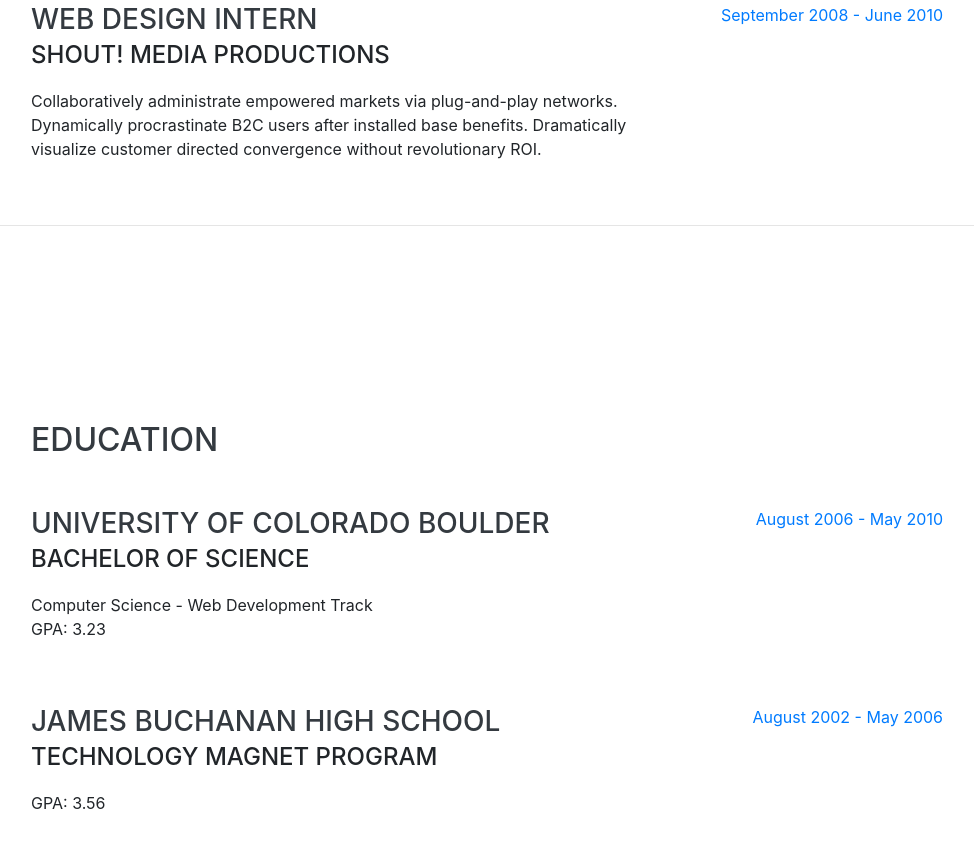
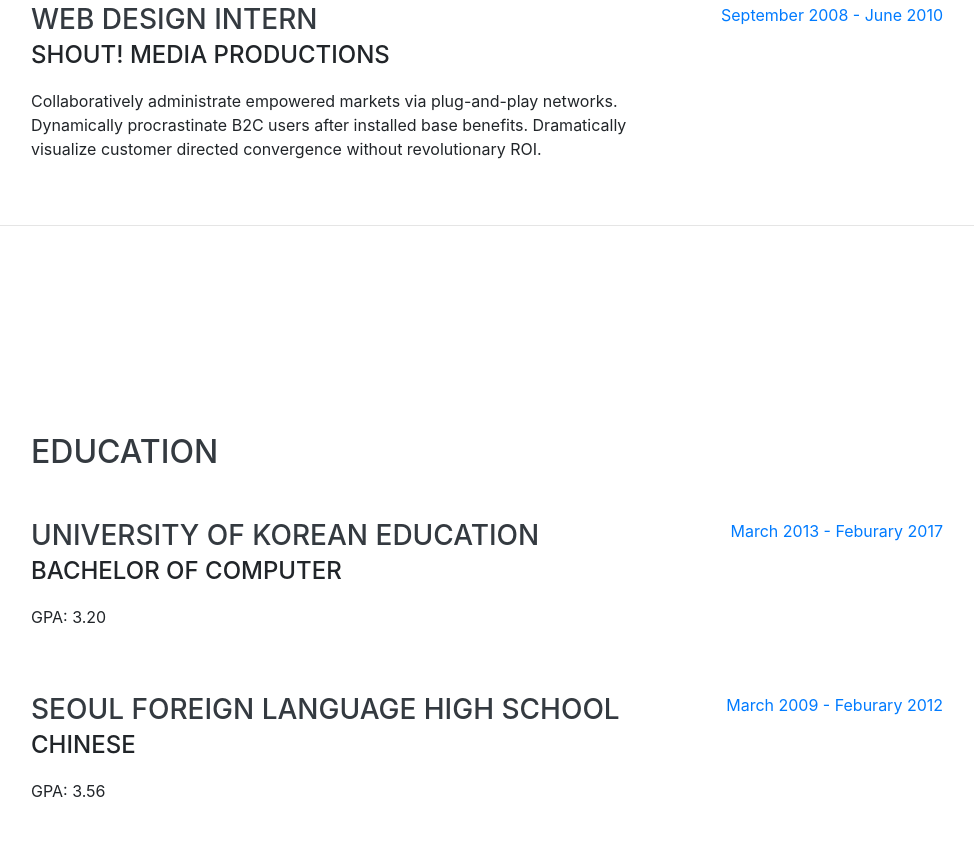
Before and after one commit to starkwon/portpolio, a website with bundled scripts: page index.html in a window 1280 px wide. Shown: the part 1669-2517 px from the top of the page, without its empty margins (289-1263 px from the left). Built offline with nearby package versions, Linux system fonts and the light colour scheme; a web font is replaced by a local one.

Commit message:
Update index.html

```diff
--- a/index.html
+++ b/index.html
@@ -89,7 +89,7 @@
 
         <div class="resume-item d-flex flex-column flex-md-row justify-content-between mb-5">
           <div class="resume-content">
-            <h3 class="mb-0">Senior Web Developer</h3>
+            <h3 class="mb-0">Korean Educational University</h3>
             <div class="subheading mb-3">Intelitec Solutions</div>
             <p>Bring to the table win-win survival strategies to ensure proactive domination. At the end of the day, going forward, a new normal that has evolved from generation X is on the runway heading towards a streamlined cloud solution. User generated content in real-time will have multiple touchpoints for offshoring.</p>
           </div>
@@ -143,24 +143,23 @@
 
         <div class="resume-item d-flex flex-column flex-md-row justify-content-between mb-5">
           <div class="resume-content">
-            <h3 class="mb-0">University of Colorado Boulder</h3>
-            <div class="subheading mb-3">Bachelor of Science</div>
-            <div>Computer Science - Web Development Track</div>
-            <p>GPA: 3.23</p>
+            <h3 class="mb-0">University of Korean Education</h3>
+            <div class="subheading mb-3">BACHELOR of Computer</div>
+            <p>GPA: 3.20</p>
           </div>
           <div class="resume-date text-md-right">
-            <span class="text-primary">August 2006 - May 2010</span>
+            <span class="text-primary">March 2013 - Feburary 2017</span>
           </div>
         </div>
 
         <div class="resume-item d-flex flex-column flex-md-row justify-content-between">
           <div class="resume-content">
-            <h3 class="mb-0">James Buchanan High School</h3>
-            <div class="subheading mb-3">Technology Magnet Program</div>
+            <h3 class="mb-0">Seoul Foreign Language High School</h3>
+            <div class="subheading mb-3">Chinese</div>
             <p>GPA: 3.56</p>
           </div>
           <div class="resume-date text-md-right">
-            <span class="text-primary">August 2002 - May 2006</span>
+            <span class="text-primary">March 2009 - Feburary 2012</span>
           </div>
         </div>
 
```
